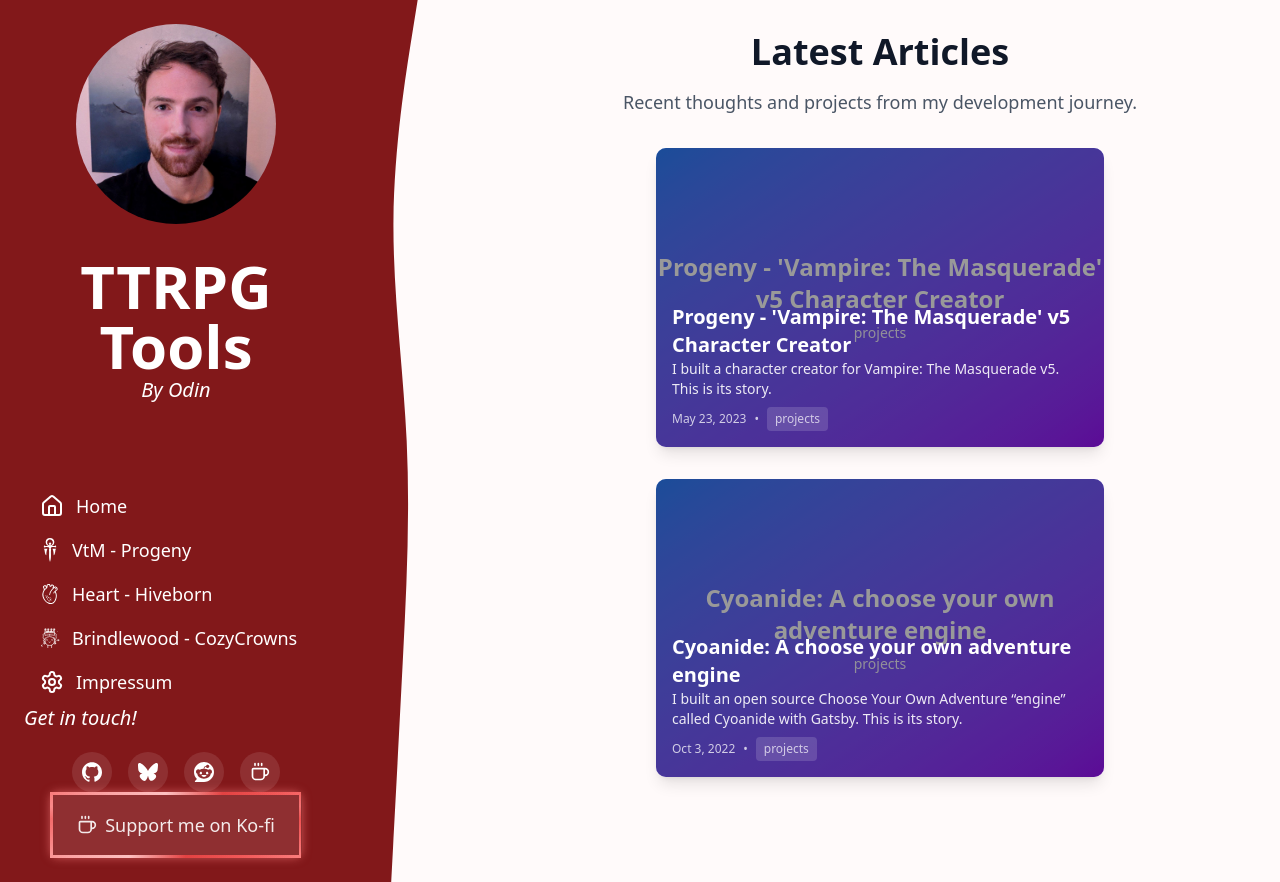
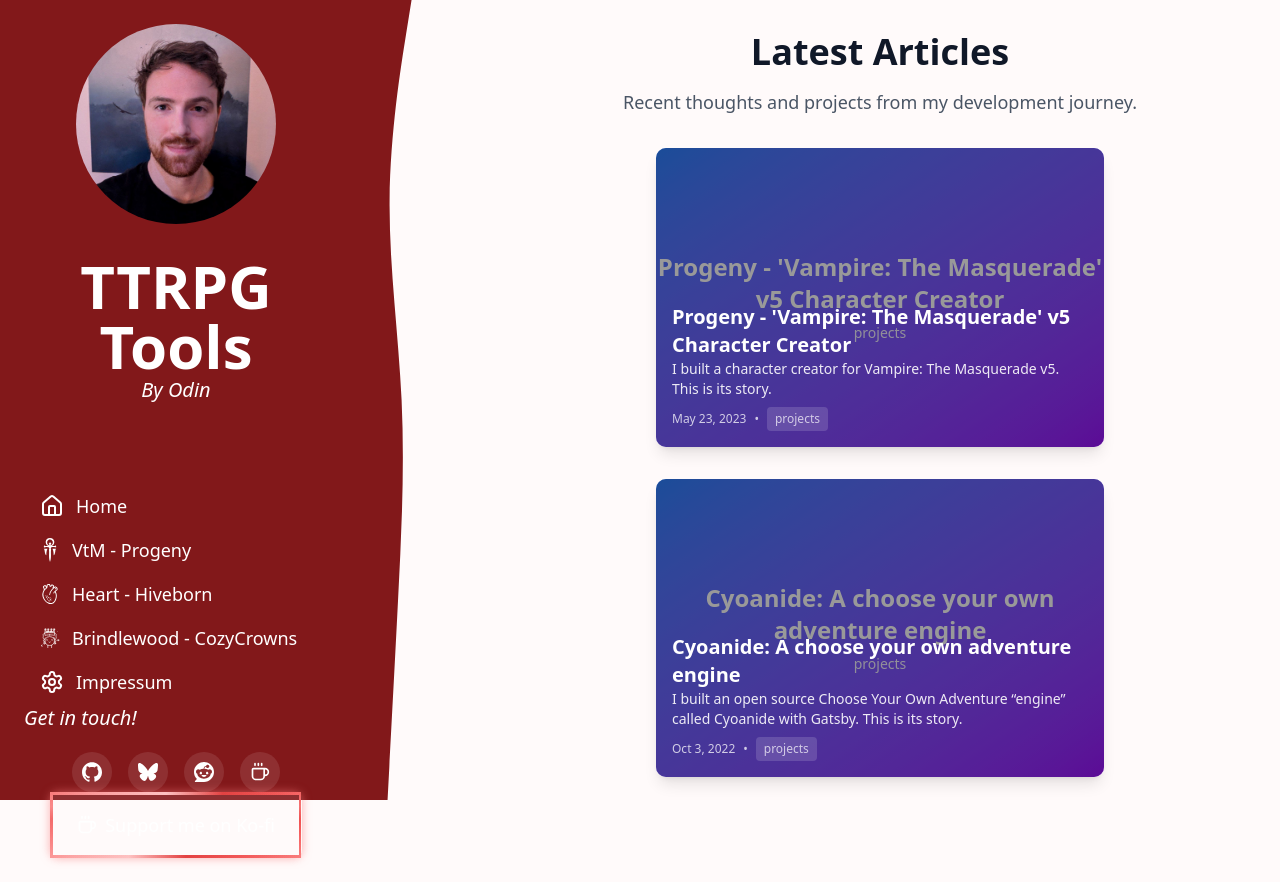
Before and after one commit to Odin94/odin-dev-blog, a Next.js app: page / in a window 1280 px wide. After the commit the page ends 809 px from the top, so only its background shows below. Built offline with nearby package versions, Linux system fonts and the light colour scheme.

Commit message:
Make sidebar fixed so it still shows all buttons when scrolling

```diff
--- a/src/app/layout.tsx
+++ b/src/app/layout.tsx
@@ -31,13 +31,14 @@
             <body
                 className={`${geistSans.variable} ${geistMono.variable} flex min-h-screen antialiased`}
             >
-                <div className="grid min-h-screen w-full grid-cols-[22rem_8rem_1fr]">
+                <div className="min-h-screen w-full">
                     {/* Sidebar column */}
-                    <div className="bg-red-900 text-white">
+                    <div className="fixed top-0 left-0 h-screen w-88 bg-red-900 text-white">
                         <AppSidebar />
                     </div>
                     {/* Wave column */}
                     <div
+                        className="fixed top-0 left-88 h-screen w-32"
                         style={{
                             backgroundImage: "url('/wave-haikei.svg')",
                             backgroundRepeat: "no-repeat",
@@ -46,7 +47,9 @@
                         }}
                     />
                     {/* Main content column */}
-                    <main className="bg-snow w-full">{children}</main>
+                    <main className="bg-snow ml-120 min-h-screen w-[calc(100%-30rem)]">
+                        {children}
+                    </main>
                 </div>
             </body>
         </html>
--- a/src/app/sidebar/AppSidebar.tsx
+++ b/src/app/sidebar/AppSidebar.tsx
@@ -66,7 +66,7 @@
 
 export function AppSidebar() {
     return (
-        <div className="flex h-full flex-col p-6">
+        <div className="flex h-screen flex-col p-6">
             {/* Header */}
             <div className="flex flex-col items-center">
                 <Image
```
